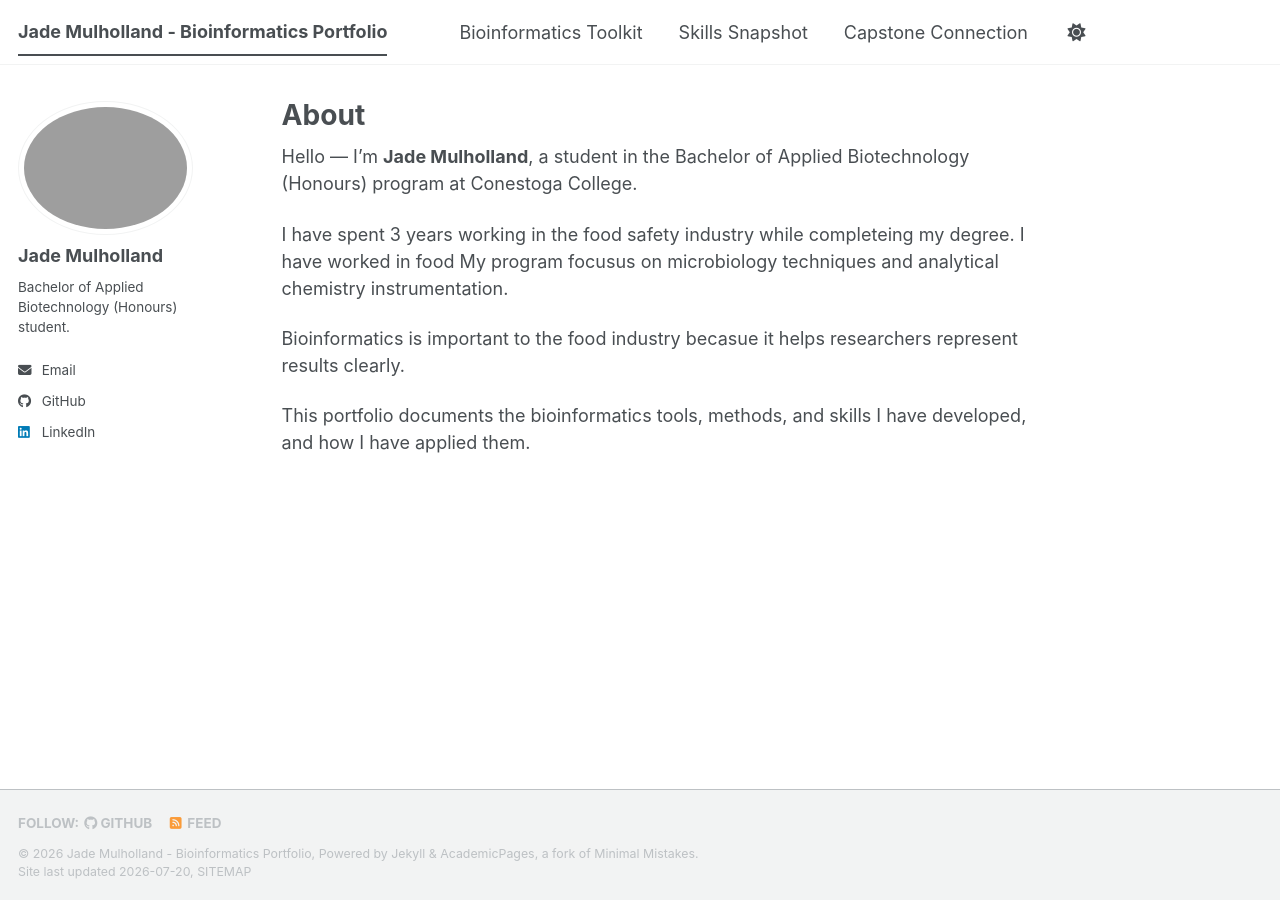
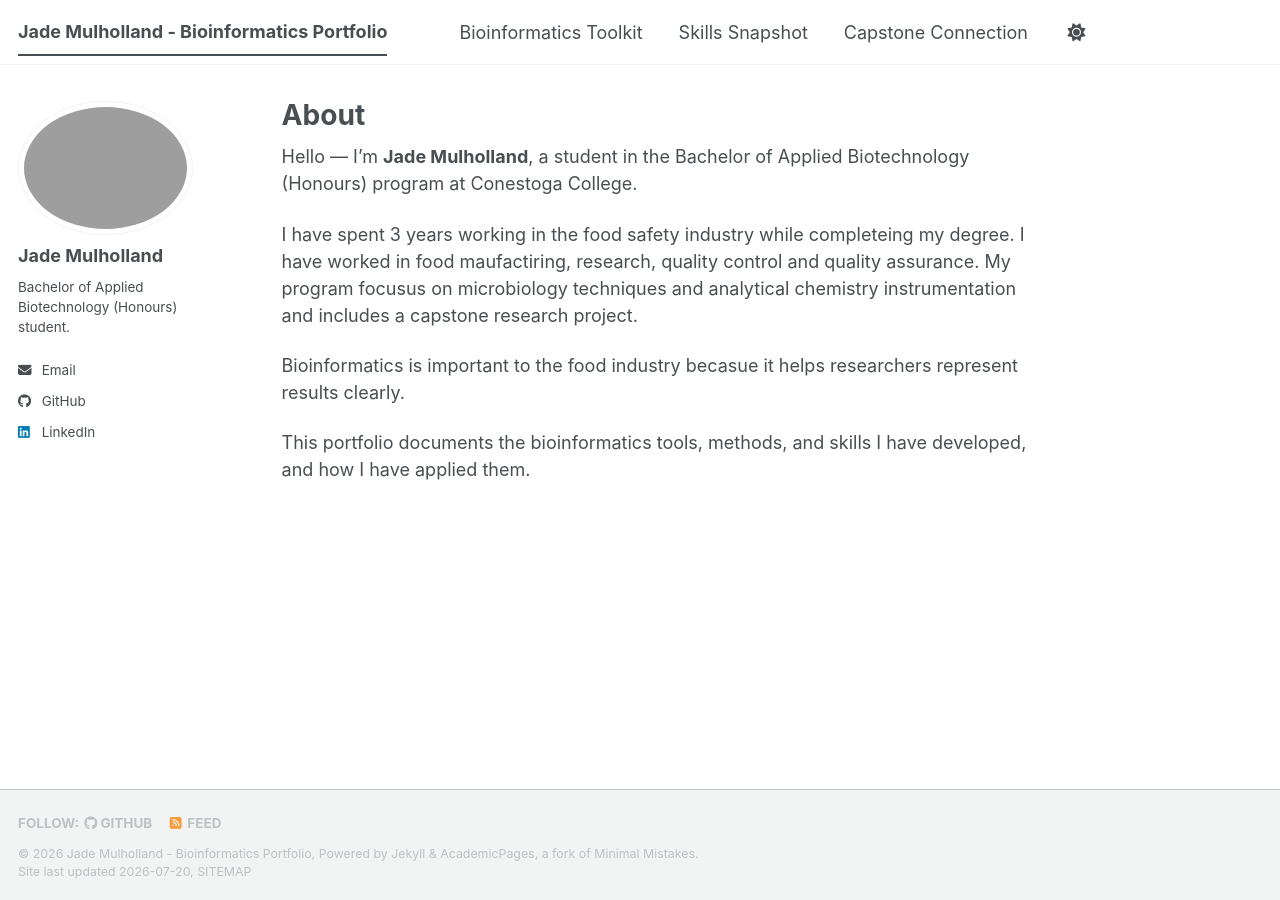
Before and after one commit to JadeLillian/biot74000-portfolio, a Jekyll site: the page built from _pages/about.md, in a window 1280 px wide. Built offline with Jekyll 4.4.1, drawn with Linux system fonts in a browser that asks for light colours; a script bundle is joined from its source files by our own code; library files that are not in the unit come from our copies.

Commit message:
Revise about.md for clarity and corrections
Corrected typos and improved clarity in the about section.

```diff
--- a/_pages/about.md
+++ b/_pages/about.md
@@ -32,7 +32,7 @@ redirect_from:
 Hello — I'm **Jade Mulholland**, a student in the Bachelor of Applied Biotechnology
 (Honours) program at Conestoga College.
 
-I have spent 3 years working in the food safety industry while completeing my degree. I have worked in food My program focusus on microbiology techniques and analytical chemistry instrumentation.
+I have spent 3 years working in the food safety industry while completeing my degree. I have worked in food maufactiring, research, quality control and quality assurance. My program focusus on microbiology techniques and analytical chemistry instrumentation and includes a capstone research project.
 
 Bioinformatics is important to the food industry becasue it helps researchers represent results clearly.
 
```
